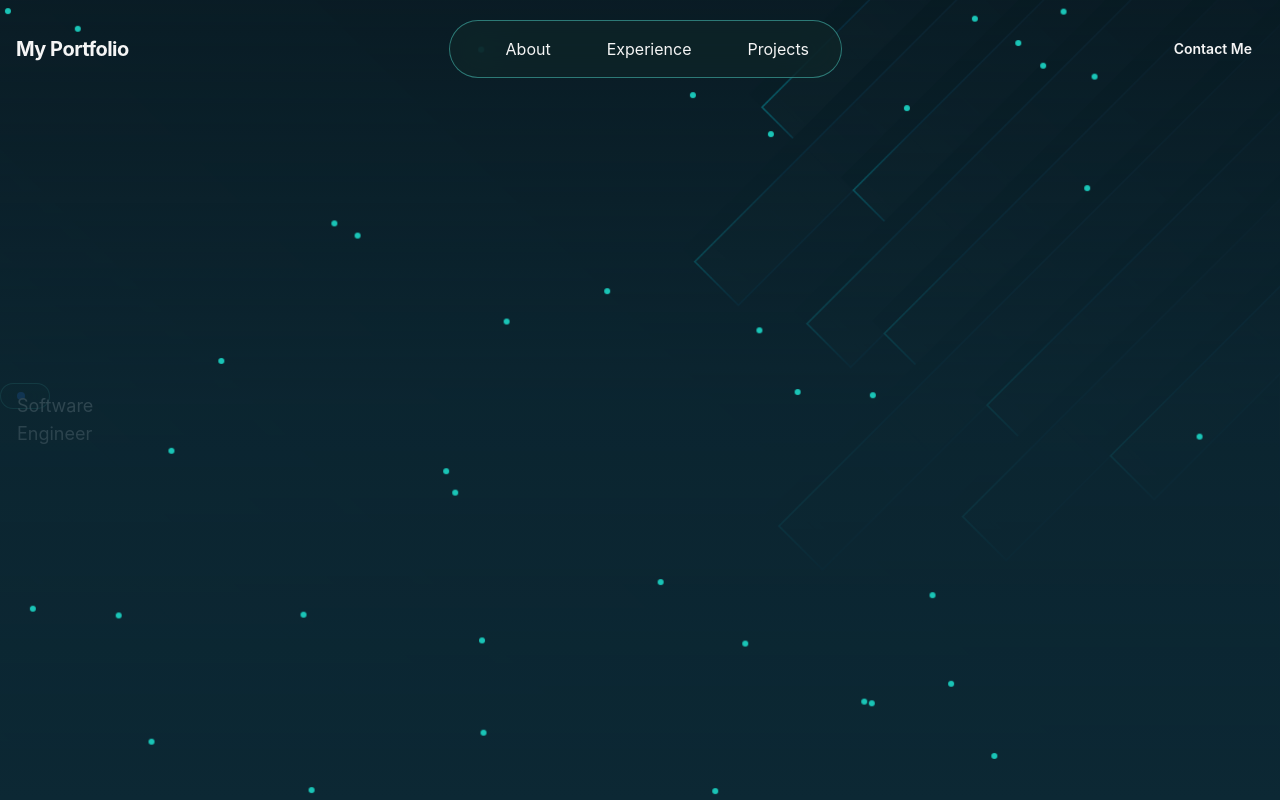
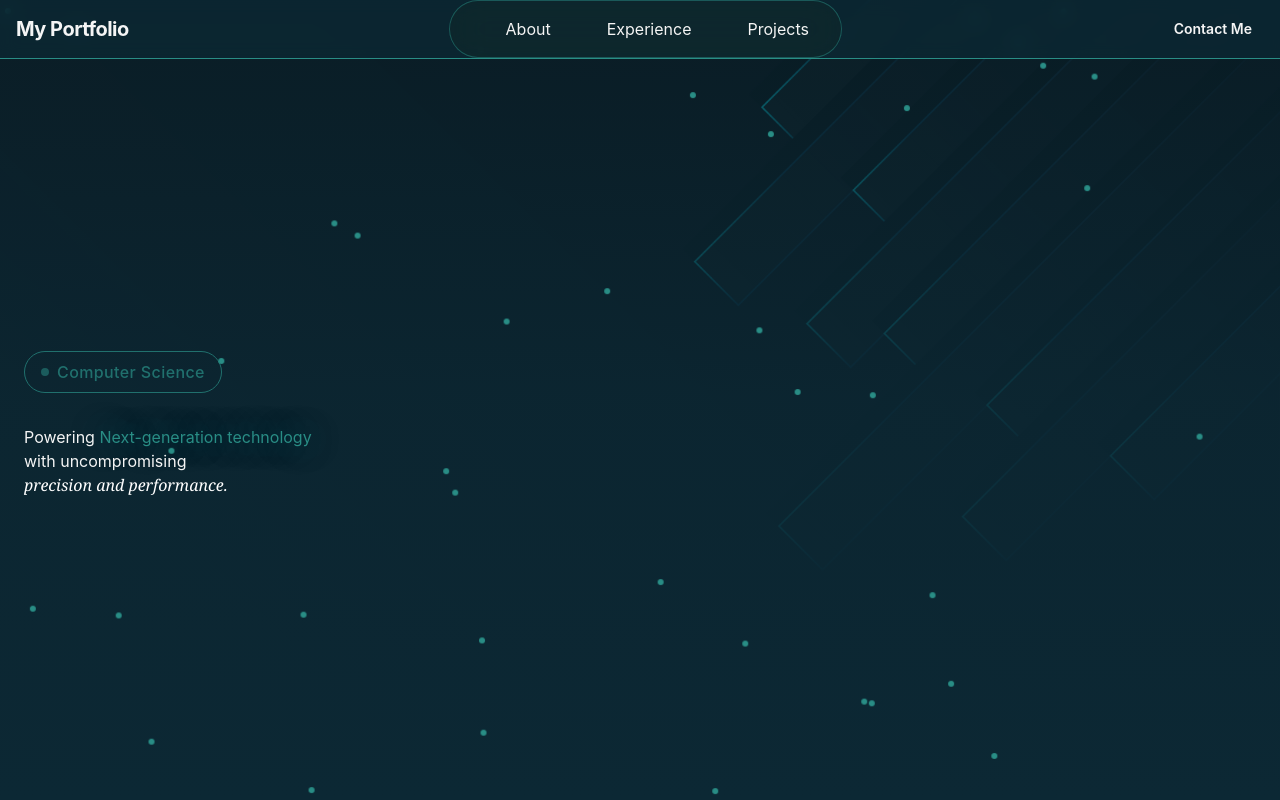
Before and after one commit to Primiyukii/Portfolio, a React (Vite) app: page / in a window 1280 px wide. Built offline with nearby package versions, Linux system fonts and the light colour scheme.

Commit message:
Hero Section

```diff
--- a/src/index.css
+++ b/src/index.css
@@ -6,7 +6,7 @@
 
   --color-card: #141a1f;
 
-  --color-primary: #4fd1c5;
+  --color-primary: #298d85;
   --color-primary-foreground: #fbfbfb;
 
   --color-secondary: #55b8f6;
@@ -15,7 +15,7 @@
   --color_muted: #718096;
   --color_muted-foreground: #f5f5f5;
 
-  --color-border: #4fd1c5;
+  --color-border: #298d85;
   --radius: 0.75rem;
 
   --color-highlight: #4fd1c5;
@@ -54,6 +54,11 @@
     border-radius: var(--radius);
     border: 1px solid color-mix(in srgb, var(--color-border) 50%, transparent);
   }
+
+  .glow-text {
+    text-shadow: 0 0 30px
+    color-mix(in srgb, var(--color-primary) 50%, transparent);
+  }
 }
 
 @layer utilities {
--- a/src/layout/Navbar.jsx
+++ b/src/layout/Navbar.jsx
@@ -13,7 +13,7 @@ const navLinks = [
 export const Navbar = () => {
     const [isMobileMenuOpen, setIsMobileMenuOpen] = useState(false);
     return (
-    <header className="fixed top-0 left-0 right-0 bg-transparent py-5 z-50">
+    <header className="fixed top-0 left-0 right-0 transistion-all duration-300 z-50 backdrop-blur-sm bg-background/80 border-b border-border">
         <nav className="container mx-auto px-4 flex items-center justify-between">
             <a href="#" className="text-xl font-bold tracking-tight hover:text-blue-500 transition-colors duration-300">My Portfolio</a>
 
--- a/src/sections/Hero.jsx
+++ b/src/sections/Hero.jsx
@@ -16,15 +16,16 @@ export const Hero = () => {
         alt="Hero Background"
         className="absolute inset-0 w-full h-full object-cover opacity-40 z-0"
       />
+
       <div className="absolute inset-0 bg-gradient-to-b from-background/20 via-background/80 to-background z-10" />
 
       <div className="absolute inset-0 overflow-hidden pointer-events-none z-20">
         {particles.map((p) => (
           <div
             key={p.id}
-            className="absolute w-1.5 h-1.5 rounded-full bg-blue-500 animate-float"
+            className="absolute w-1.5 h-1.5 rounded-full animate-float"
             style={{
-              backgroundColor: "#1ac4b6",
+              backgroundColor: "#298d85",
               left: p.left,
               top: p.top,
               animation: `slow-drift ${p.duration}s ease-in-out infinite alternate`,
@@ -34,20 +35,41 @@ export const Hero = () => {
         ))}
       </div>
 
-        {/**/}
-      <div>
-        <div>
-          {/**/}
-          <div>
-            <div className="animte-fade-in">
-              <span className="inline-flex items-center text-lg gap-2 py-2 px-4 rounded-full glassmorphism text-muted-foreground">
-                <span className="w-2 h-2 rounded-full bg-blue-500 inline-block mr-2 animate-pulse">
-                Software Engineer
+      <div className="container mx-auto px-6 pt-32 pb-20 relative z-10">
+        <div className="grid lg:grid-cols-2 gap-12 items-center">
+          <div className="space-y-8">
+            <div className="animate-fade-in">
+              <span
+            className="inline-flex items-center gap-2 px-4 py-2 rounded-full border text-md font-medium tracking-wide animate-pulse"
+            style={{
+              borderColor: "#298d85",
+              color: "#298d85",
+            }}
+          >
+             <span
+              className="w-2 h-2 rounded-full animate-pulse"
+              style={{ backgroundColor: "#298d85" }}
+              />
+              <span>Computer Science</span>
+             </span>
+            </div>
+
+
+            <div>
+              <h1>
+                Powering <span className="text-primary text-md glow-text">Next-generation technology</span>
+                <br />
+                with uncompromising
+                <br />
+                <span className="font-serif italic text-md font-normal text-white">
+                   precision and performance.
                 </span>
-              </span>
+              </h1>
+              <p className="text-lg muted-foreground max-w-lg">
+
+              </p>
             </div>
           </div>
-          {/**/}
         </div>
       </div>
     </section>
```
